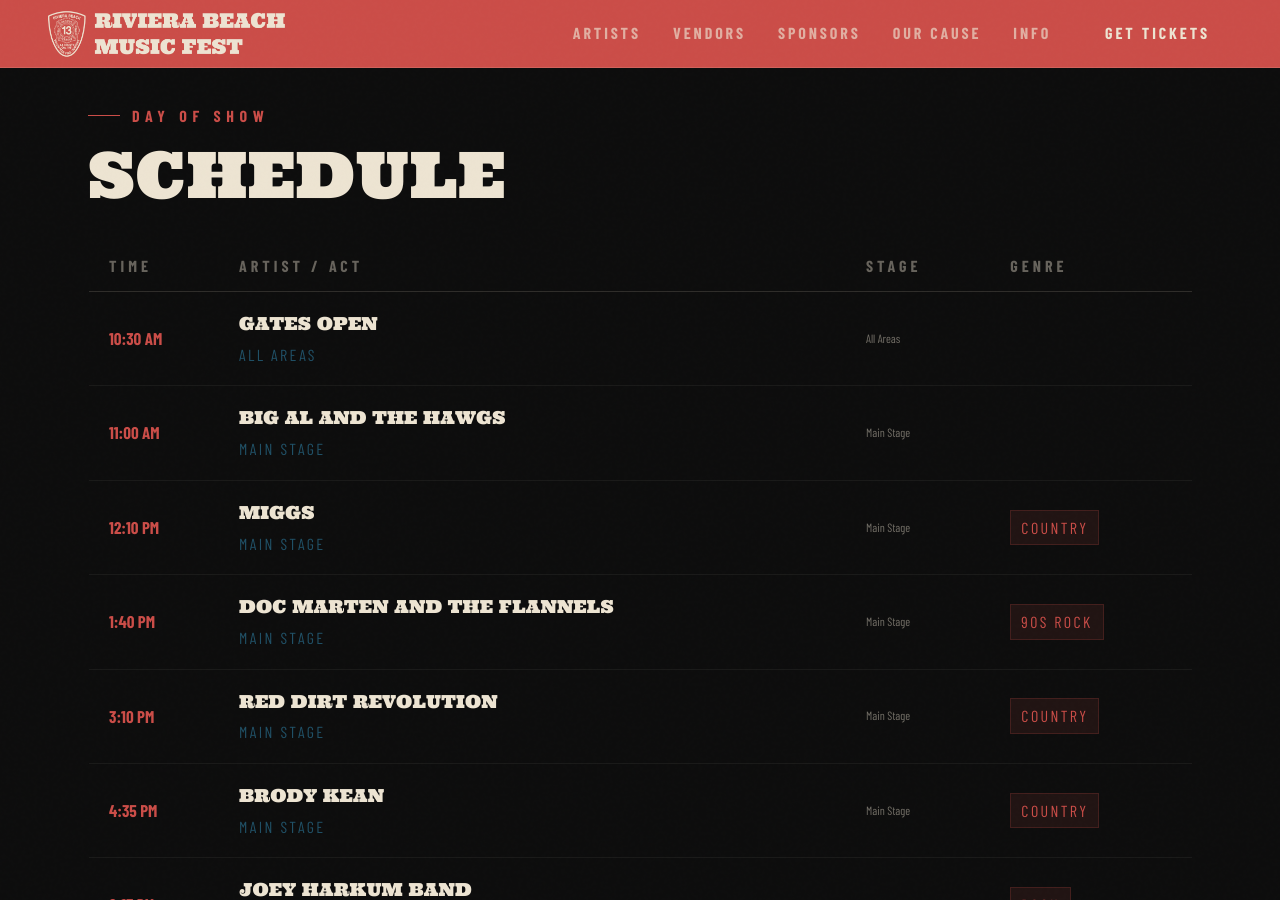
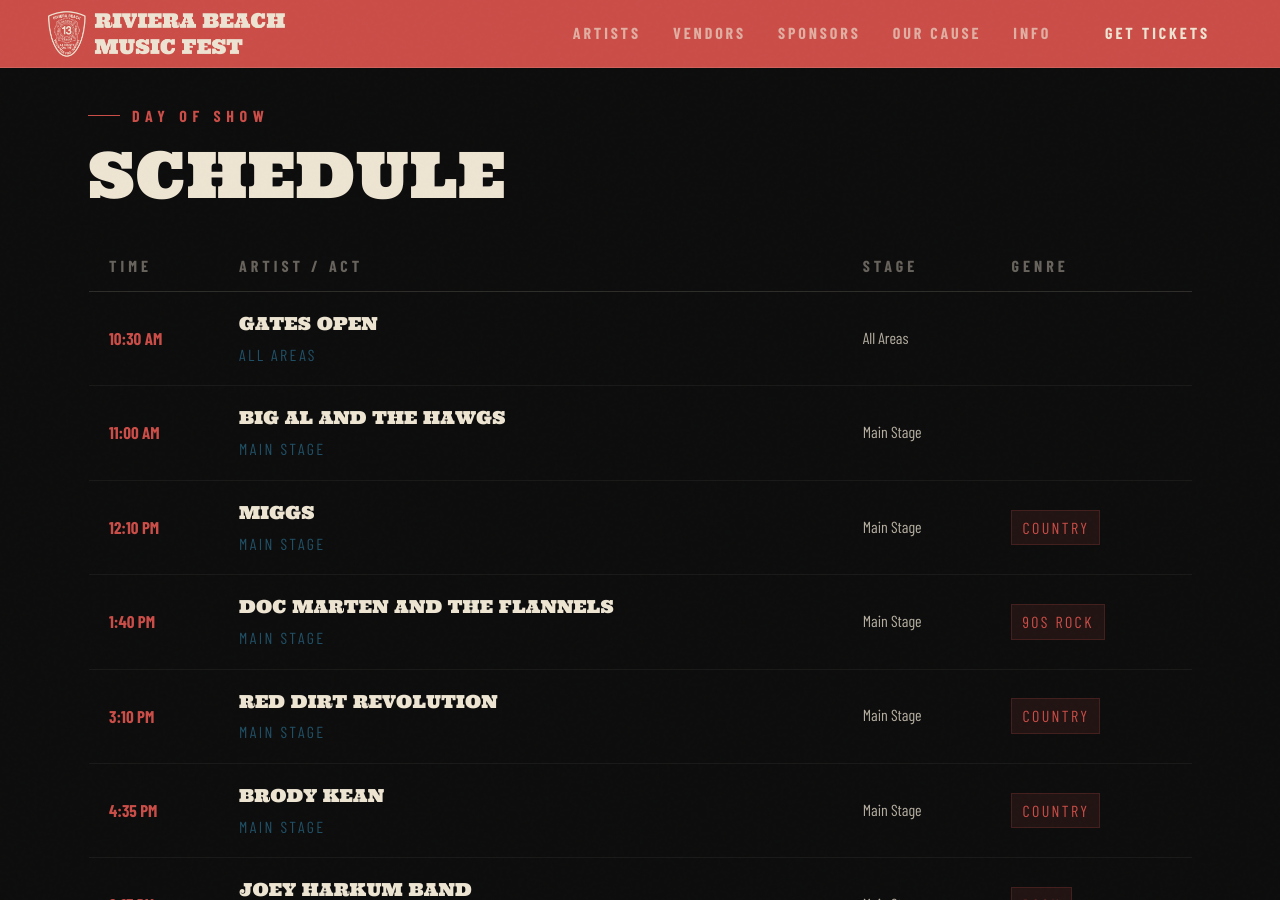
Before and after one commit to RBVFC/rbmf, a Jekyll site: the page built from artists/index.html, in a window 1280 px wide and 900 px high, scrolled down 1442 px. Built offline with Jekyll 4.4.1, drawn with Linux system fonts in a browser that asks for light colours; some web fonts are replaced.

Commit message:
Update index.html

```diff
--- a/artists/index.html
+++ b/artists/index.html
@@ -64,7 +64,7 @@ description: "Meet the artists performing at Riviera Beach Music Fest 2026 in Pa
               <div class="sched-artist">{{ slot.artist }}{% if slot.headliner %}<span class="headliner-badge">Headliner</span>{% endif %}</div>
               {% if slot.stage %}<div class="sched-stage">{{ slot.stage }}</div>{% endif %}
             </td>
-            <td><span style="font-family:var(--font-ui);font-size:12px;opacity:0.45;">{{ slot.stage }}</span></td>
+            <td><span style="font-family:var(--font-ui);font-size:16px;opacity:0.75;">{{ slot.stage }}</span></td>
             <td>{% if slot.genre != "" %}<span class="sched-genre">{{ slot.genre }}</span>{% endif %}</td>
           </tr>
           {% endfor %}
```
